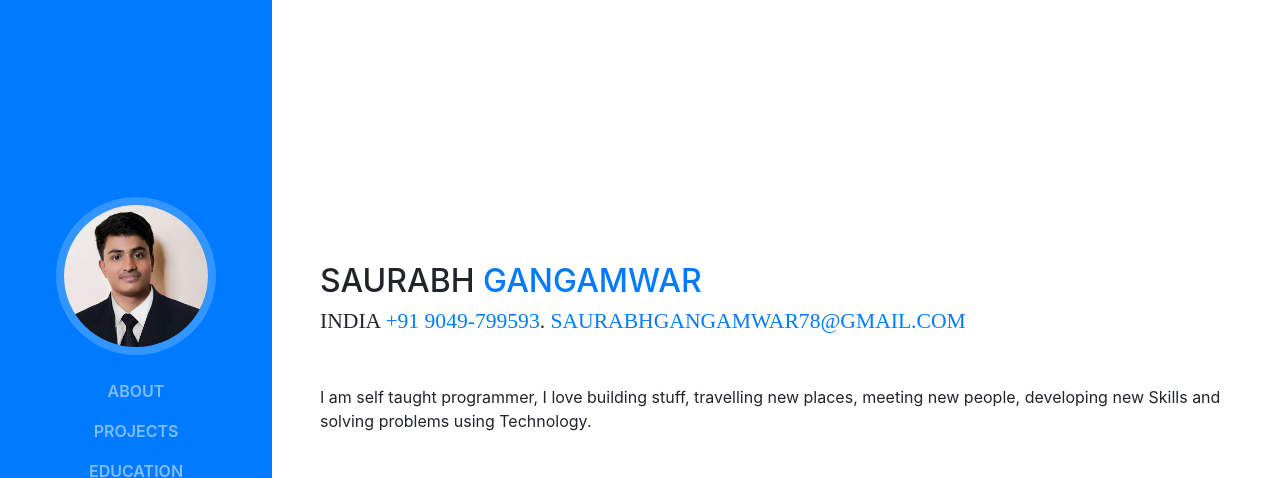
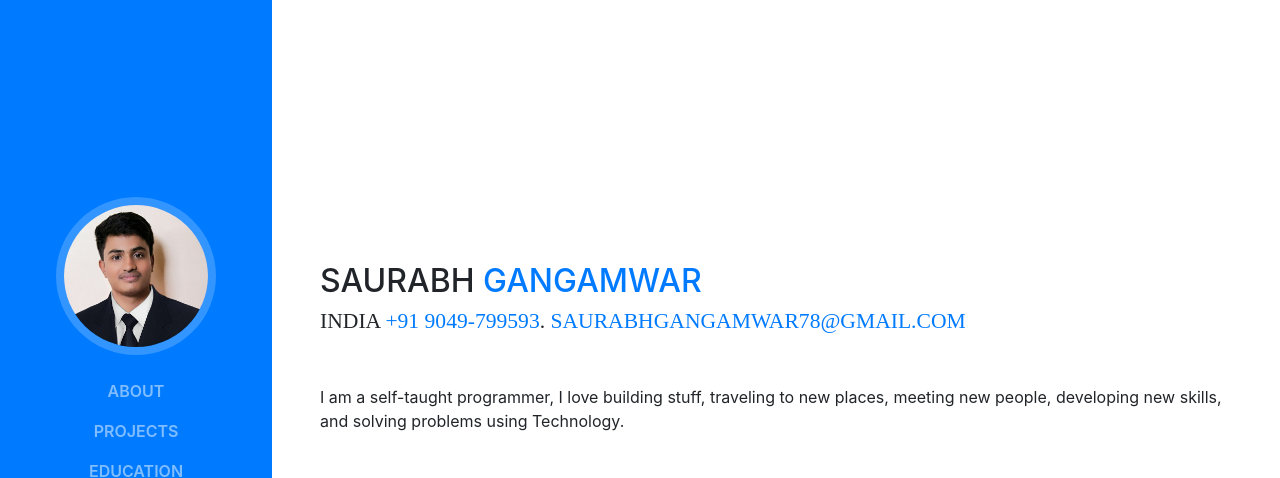
Before and after one commit to saurabh47/saurabh47.github.io, a website with bundled scripts: page index.html in a window 1280 px wide. Shown: the top 478 px of the page. Built offline with nearby package versions, Linux system fonts and the light colour scheme; some icons are missing; a web font is replaced by a local one.

Commit message:
Fixed typos

```diff
--- a/index.html
+++ b/index.html
@@ -93,8 +93,8 @@
           <div class="subheading mb-5">India <a href="tel:+919049799593">+91 9049-799593</a>.
             <a href="mailto:saurabh47g@gmail.com">saurabhgangamwar78@gmail.com</a>
           </div>
-          <p class="mb-5">I am self taught programmer, I love building stuff, travelling new places, meeting new people,
-            developing new Skills and solving problems using Technology.</p>
+          <p class="mb-5">I am a self-taught programmer, I love building stuff, traveling to new places, meeting new
+            people, developing new skills, and solving problems using Technology.</p>
           <ul class="list-inline list-social-icons mb-0">
             <li class="list-inline-item">
               <a href="https://twitter.com/saurabh47g" target="_blank">
```
